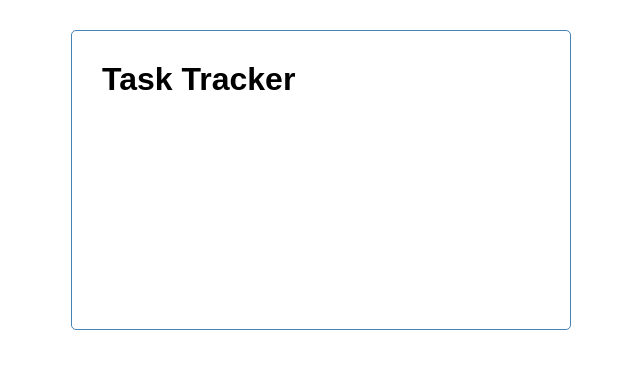
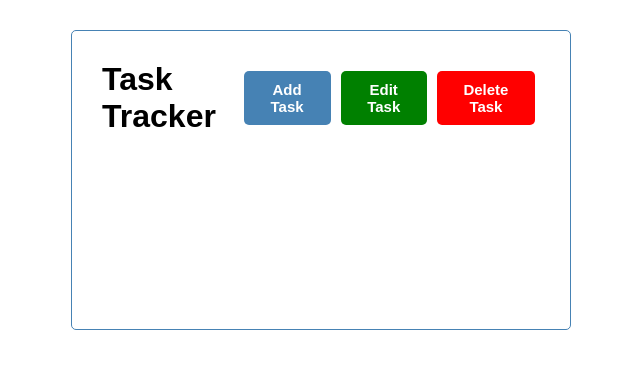
Before and after one commit to CaimeoAI/vuejscli, a Vue app: page / in a window 1280 px wide. Shown: the top 368 px of the page, without its empty margins (319-959 px from the left). Built offline with nearby package versions, Linux system fonts and the light colour scheme.

Commit message:
finished interpolations for button component

```diff
--- a/src/App.vue
+++ b/src/App.vue
@@ -7,6 +7,7 @@
 <script>
 
 import HeaderComp from './components/Header'
+
 
 export default {
   name: 'App',
@@ -38,4 +39,20 @@ body {
   border-radius: 5px;
 
 }
+
+.btn {
+  display: inline-block;
+  background: #000;
+  color: #fff;
+  border: none;
+  padding: 10px 20px;
+  margin: 5px;
+  border-radius: 5px;
+  cursor: pointer;
+  text-decoration: none;
+  font-size: 15px;
+  font-family: Arial, Helvetica, sans-serif;
+  font-weight: bold;
+}
+
 </style>
--- /dev/null
+++ b/src/components/Button.vue
@@ -0,0 +1,13 @@
+<template>
+    <button class="btn" :style='{background: color}' >{{text}}</button>
+</template>
+
+<script>
+    export default {
+        name: 'ButtonComp',
+        props: {
+            text: String,
+            color: String,
+        }
+    }
+</script>
--- a/src/components/Header.vue
+++ b/src/components/Header.vue
@@ -1,12 +1,21 @@
 <template>
     <header>
         <h1>Task Tracker</h1>
+        <ButtonComp text='Add Task' color='steelblue'/>
+        <ButtonComp text='Edit Task' color='green'/>
+        <ButtonComp text='Delete Task' color='red'/>
     </header>
 </template>
 
 <script>
+
+    import ButtonComp from './Button'
+
     export default {
         name: 'HeaderComp',
+        components: {
+            ButtonComp
+        }
     }
 </script>
 
```
